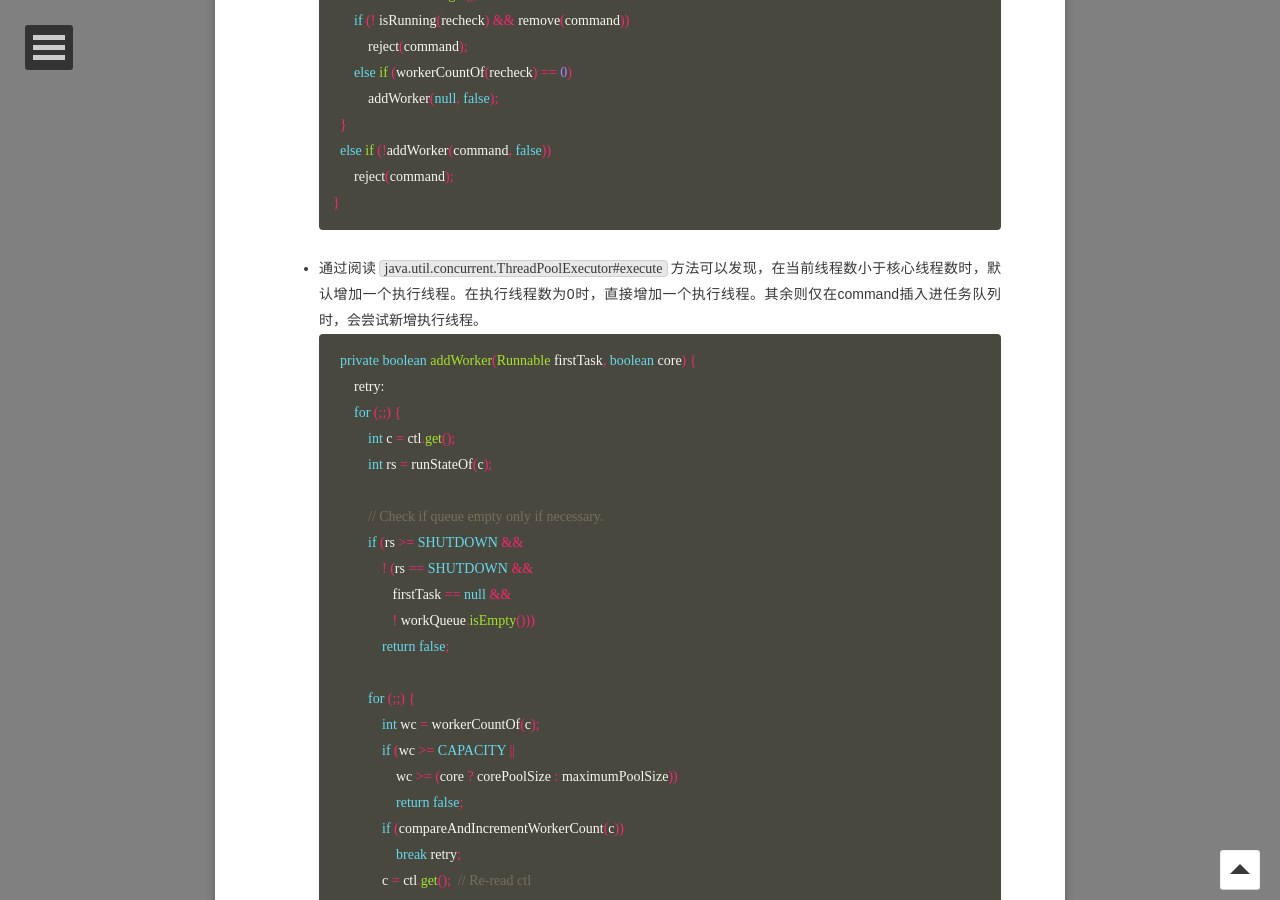
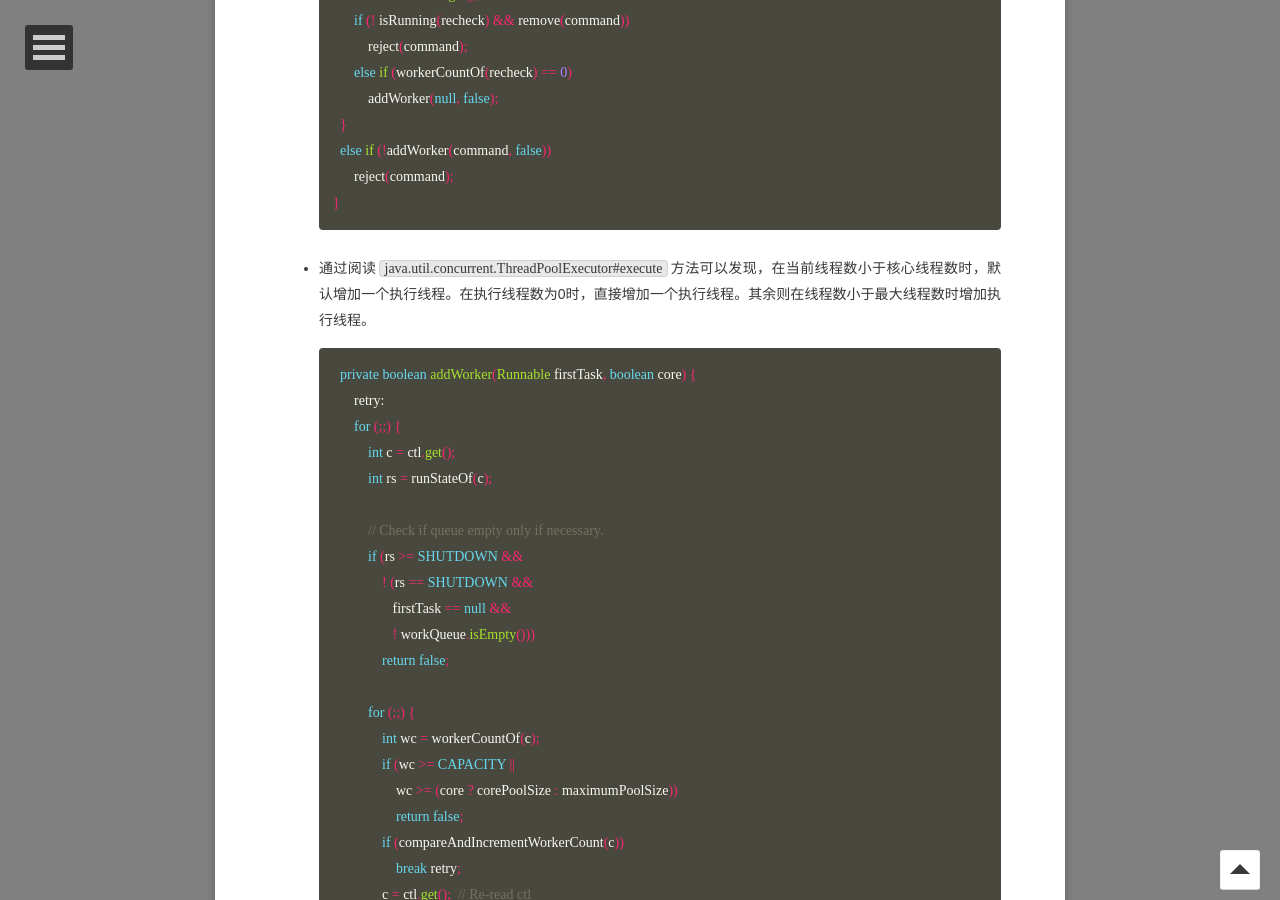
Before and after one commit to Justice-love/Justice-love.github.io, a Jekyll site: the page built from _posts/post/2017-05-04-executorService.md, in a window 1280 px wide and 900 px high, scrolled down 3432 px. Built offline with Jekyll 4.4.1, drawn with Linux system fonts in a browser that asks for light colours; nearby versions of some CDN libraries; some web fonts are replaced; comment, search, counter and statistics services are not loaded; some of the changed text lies outside the part shown.

Commit message:
Revert "modify"
This reverts commit f9ed0db216bc87b235764804400858ae87c3a154.

````diff
--- a/_posts/post/2017-05-04-executorService.md
+++ b/_posts/post/2017-05-04-executorService.md
@@ -149,7 +149,7 @@
   }
   ```
 
-- 通过阅读```java.util.concurrent.ThreadPoolExecutor#execute```方法可以发现，在当前线程数小于核心线程数时，默认增加一个执行线程。在执行线程数为0时，直接增加一个执行线程。其余则仅在command插入进任务队列时，会尝试新增执行线程。
+- 通过阅读```java.util.concurrent.ThreadPoolExecutor#execute```方法可以发现，在当前线程数小于核心线程数时，默认增加一个执行线程。在执行线程数为0时，直接增加一个执行线程。其余则在线程数小于最大线程数时增加执行线程。
   ``` java
   private boolean addWorker(Runnable firstTask, boolean core) {
         retry:
@@ -218,5 +218,3 @@
         return workerStarted;
     }
   ```
-
-- 补充：大部分情况下execute()方法仅会执行```isRunning(c) && workQueue.offer(command)```后就返回，即command插入任务队列成功后即返回。
````
